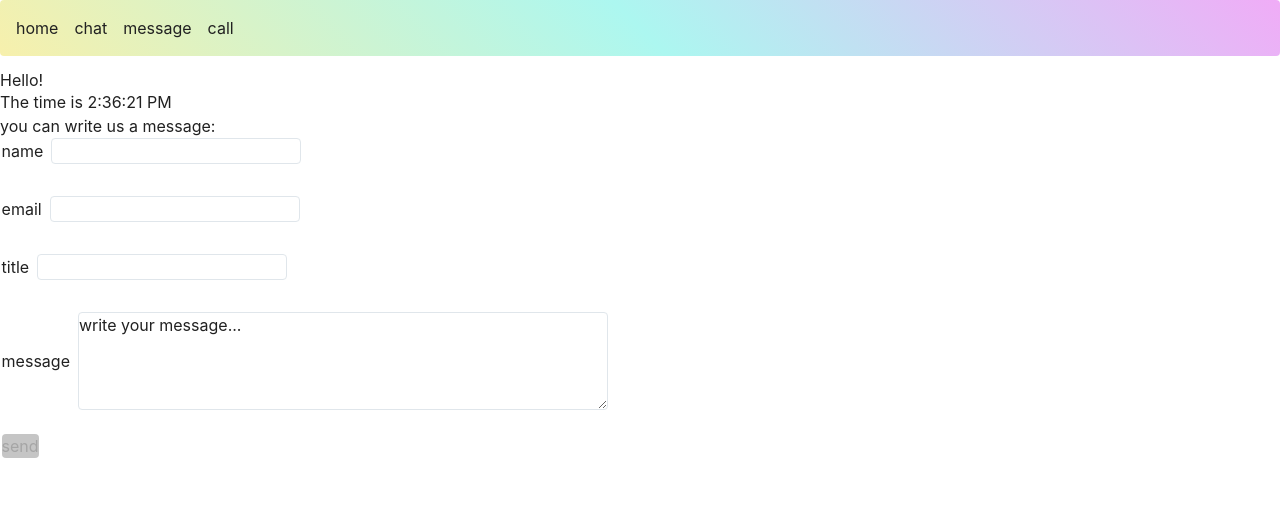
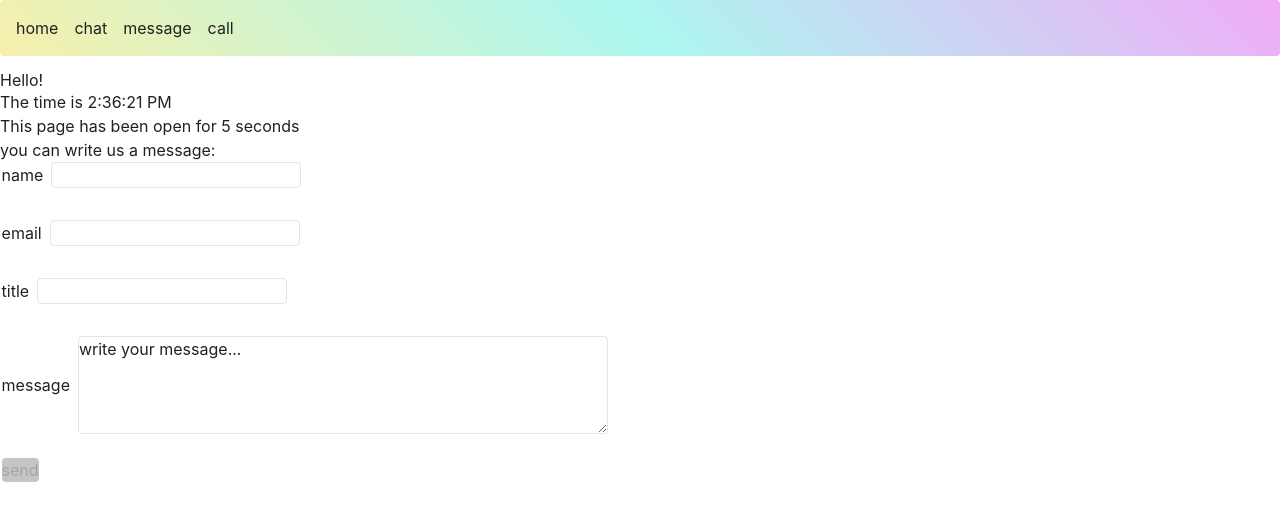
Before and after one commit to AkkaFranKebne/my-app, a SvelteKit app: page /message in a window 1280 px wide. Shown: the top 520 px of the page. Built offline with nearby package versions, Linux system fonts and the light colour scheme.

Commit message:
derived store

```diff
--- a/src/routes/(contactOptions)/message/+page.svelte
+++ b/src/routes/(contactOptions)/message/+page.svelte
@@ -1,5 +1,5 @@
 <script>
-  import { email, time } from './stores';
+  import { email, time, elapsed } from './stores';
 	import { enhance } from "$app/forms";
   let sending = false;
   let name = '';
@@ -24,6 +24,11 @@
 {/if}
 
 <p>The time is {formatter.format($time)}</p>
+<p>
+	This page has been open for
+	{$elapsed}
+	{$elapsed === 1 ? 'second' : 'seconds'}
+</p>
 <p>you can write us a message:</p>
 
 <form
--- a/src/routes/(contactOptions)/message/stores.ts
+++ b/src/routes/(contactOptions)/message/stores.ts
@@ -1,5 +1,4 @@
-import { writable } from 'svelte/store';
-import { readable } from 'svelte/store';
+import { writable, derived, readable } from 'svelte/store';
 
 export const email = writable('');
 
@@ -12,3 +11,10 @@ export const time = readable(new Date(), function start(set) {
 		clearInterval(interval);
 	};
 });
+
+const start = new Date();
+
+export const elapsed = derived(
+	time,
+	($time) => Math.round(($time - start) / 1000)
+);
```
